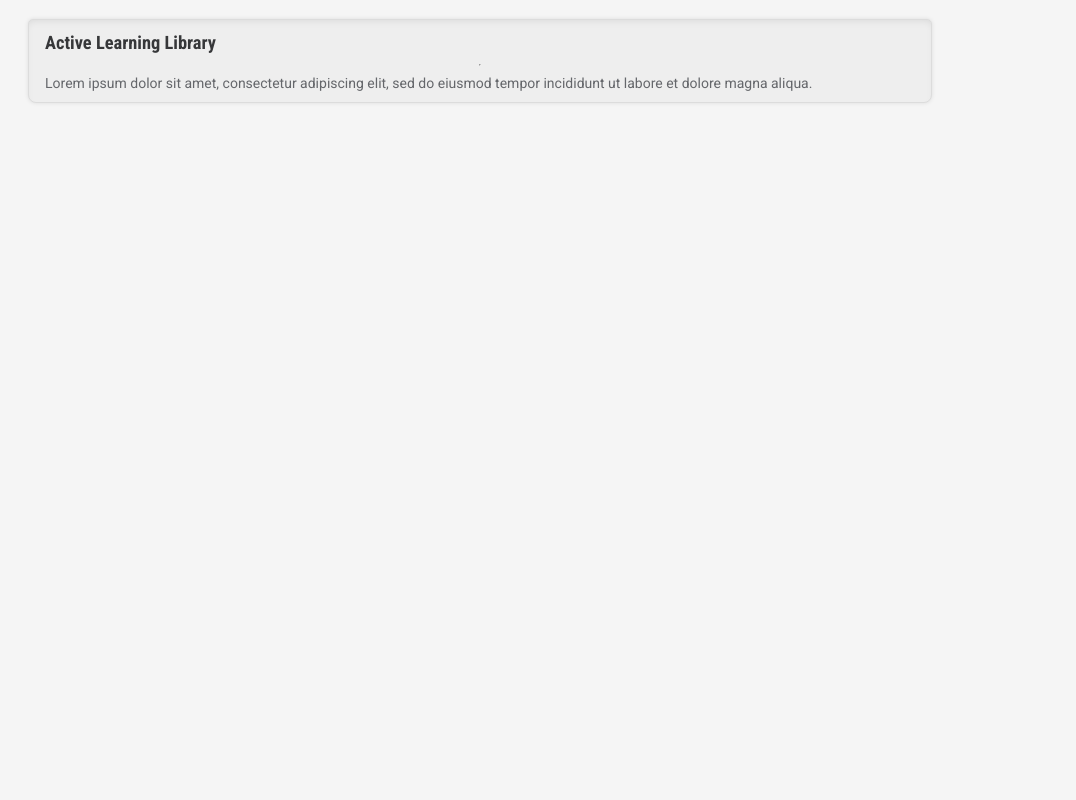
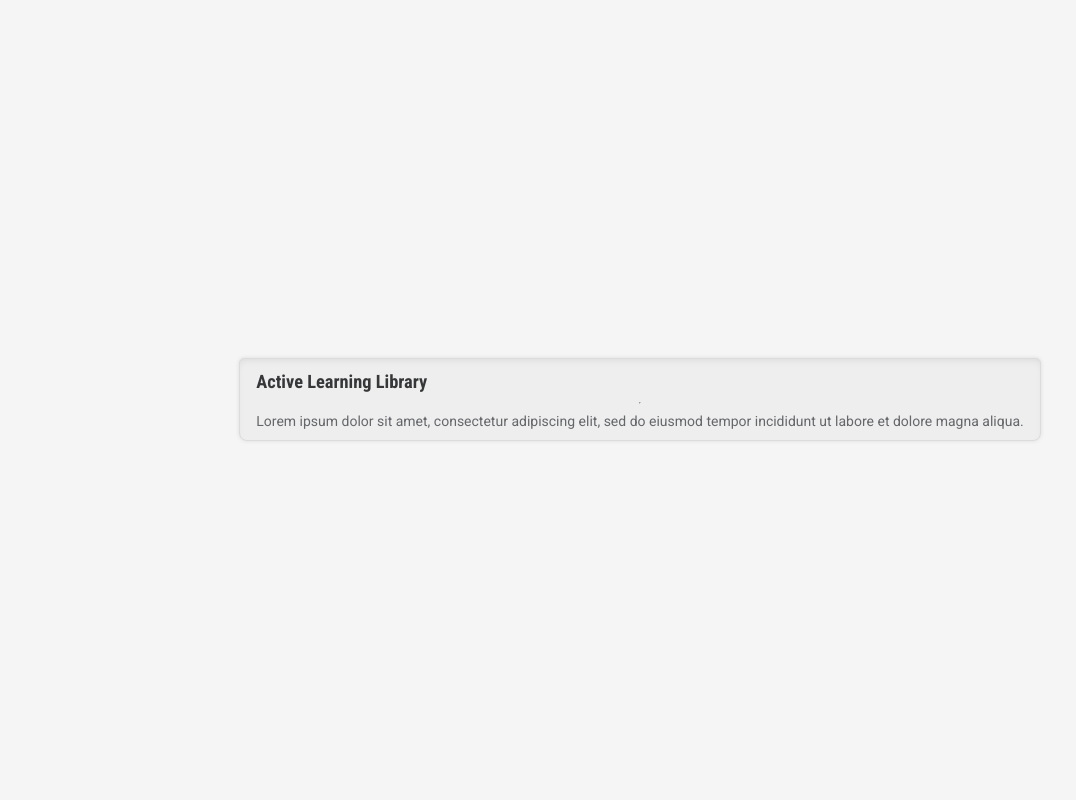
Before and after one commit to dteisupport/dteisupport.github.io, a plain HTML site: page index.html in a window 1280 px wide. Shown: the top 800 px of the page, without its empty margins (0-1076 px from the left). Drawn offline with nearby package versions, Linux system fonts and the light colour scheme.

Commit message:
Update grid3.css

```diff
--- a/styles/grid3.css
+++ b/styles/grid3.css
@@ -758,12 +758,11 @@ button.ui-button {
 
 
 .full-row {
-  flex-flow: column;
+  display: flex;
   align-items: center;
   justify-content: center;
-  min-height: 500vh;
-  margin-top: 20px;
-  width: 75%;
+  flex-flow: column;
+  min-height: 100vh;
 }
 
 .white-bg{
```
